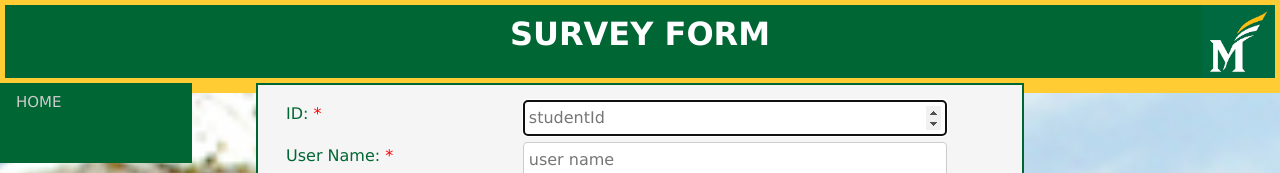
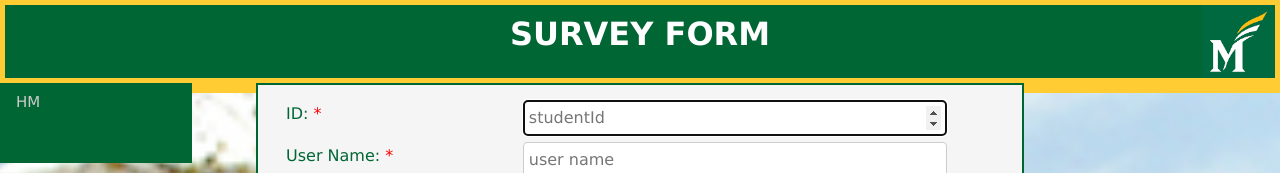
Before and after one commit to alkaajit/SWE645_Angular, an Angular app: page / in a window 1280 px wide. Shown: the top 173 px of the page. Built offline with nearby package versions, Linux system fonts and the light colour scheme.

Commit message:
Update survey.component.html

```diff
--- a/src/app/survey/survey.component.html
+++ b/src/app/survey/survey.component.html
@@ -2,7 +2,7 @@
 <app-header> </app-header>
 <div class="nav">
 	<ul>
-		<li><a href="">HOME</a></li>
+		<li><a href="">HM</a></li>
 	</ul>
 </div>
 <!--form with autocomplete feature -->
```
